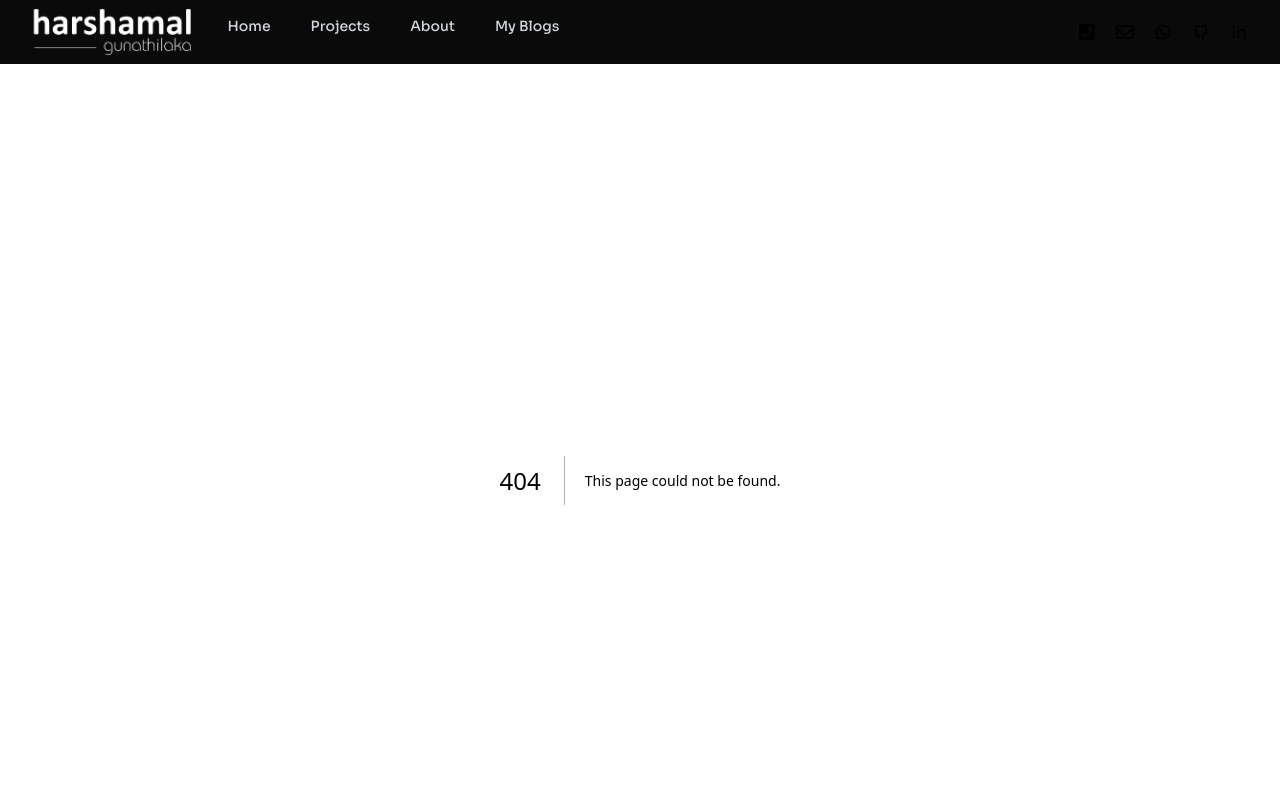
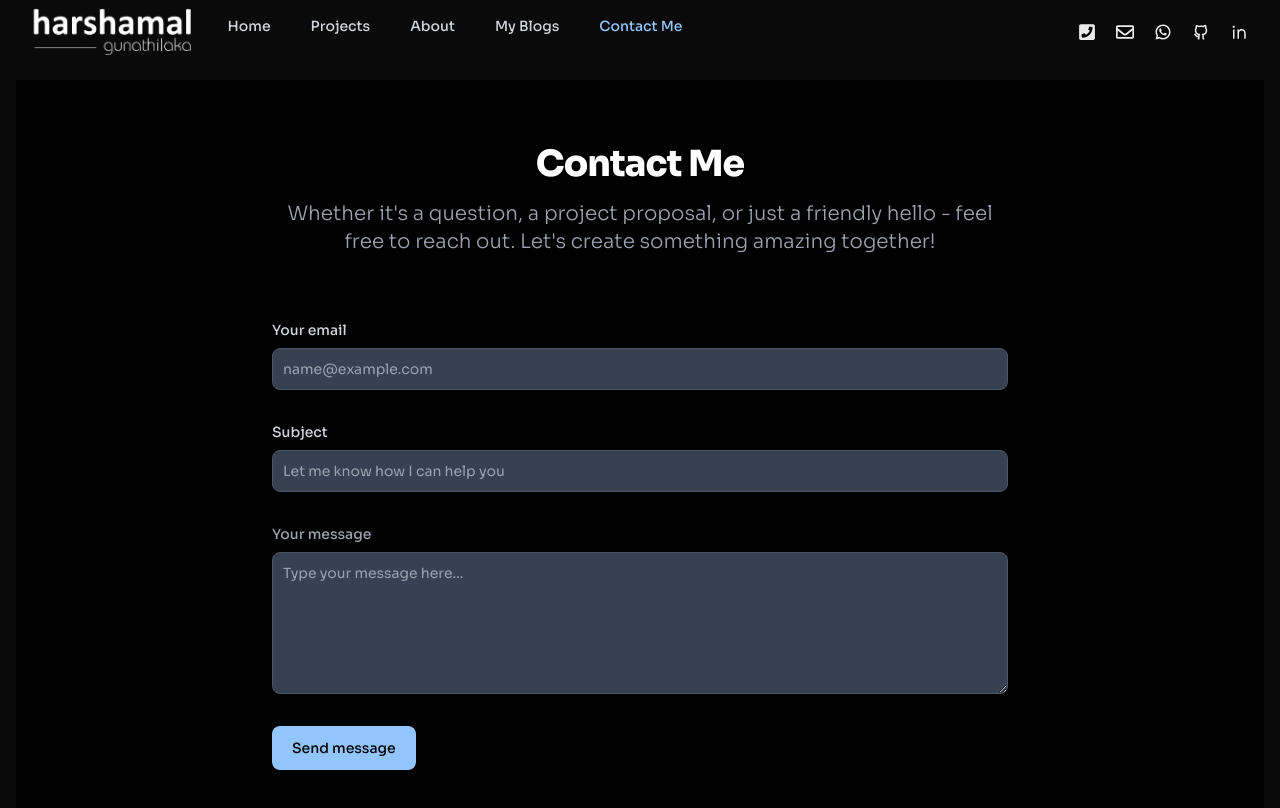
Before and after one commit to harshamalvishwajith/myportfolio, a Next.js app: page /contact in a window 1280 px wide. Before the commit this address had no page. Shown: the top 808 px of the page. Built offline with nearby package versions, Linux system fonts and the light colour scheme.

Commit message:
add contactme page

```diff
--- /dev/null
+++ b/app/api/send-email/route.ts
@@ -0,0 +1,35 @@
+import { NextRequest, NextResponse } from "next/server";
+
+export async function POST(req: NextRequest) {
+  try {
+    const { email, subject, message } = await req.json();
+
+    const response = await fetch("https://api.resend.com/emails", {
+      method: "POST",
+      headers: {
+        Authorization: `Bearer ${process.env.RESEND_API_KEY}`,
+        "Content-Type": "application/json",
+      },
+      body: JSON.stringify({
+        from: "contact@harshamal.me",
+        to: "harshamalvishwajith@gmail.com",
+        subject: subject,
+        text: `From: ${email}\n\n${message}`,
+      }),
+    });
+
+    if (!response.ok) {
+      throw new Error("Failed to send email");
+    }
+
+    return NextResponse.json(
+      { message: "Email sent successfully!" },
+      { status: 200 }
+    );
+  } catch (error) {
+    return NextResponse.json(
+      { error: (error as Error).message },
+      { status: 500 }
+    );
+  }
+}
--- /dev/null
+++ b/app/contact/page.tsx
@@ -0,0 +1,115 @@
+"use client";
+
+import { useState } from "react";
+
+const ContactForm = () => {
+  const [formData, setFormData] = useState({
+    email: "",
+    subject: "",
+    message: "",
+  });
+  const [status, setStatus] = useState("");
+
+  const handleChange = (
+    e: React.ChangeEvent<HTMLInputElement | HTMLTextAreaElement>
+  ) => {
+    setFormData({ ...formData, [e.target.name]: e.target.value });
+  };
+
+  const handleSubmit = async (e: React.FormEvent) => {
+    e.preventDefault();
+    setStatus("Sending...");
+
+    const response = await fetch("/api/send-email", {
+      method: "POST",
+      headers: { "Content-Type": "application/json" },
+      body: JSON.stringify(formData),
+    });
+
+    if (response.ok) {
+      setStatus("Message sent successfully!");
+      setFormData({ email: "", subject: "", message: "" });
+    } else {
+      setStatus("Failed to send message.");
+    }
+  };
+
+  return (
+    <section className="bg-black">
+      <div className="py-8 lg:py-16 px-4 mx-auto max-w-screen-md">
+        <h2 className="mb-4 text-4xl tracking-tight font-extrabold text-center text-white">
+          Contact Me
+        </h2>
+        <p className="mb-8 lg:mb-16 font-light text-center text-gray-400 sm:text-xl">
+          Whether it&apos;s a question, a project proposal, or just a friendly
+          hello - feel free to reach out. Let&apos;s create something amazing
+          together!
+        </p>
+        <form onSubmit={handleSubmit} className="space-y-8">
+          <div>
+            <label
+              htmlFor="email"
+              className="block mb-2 text-sm font-medium text-gray-300"
+            >
+              Your email
+            </label>
+            <input
+              type="email"
+              id="email"
+              name="email"
+              onChange={handleChange}
+              value={formData.email}
+              className="shadow-sm border text-sm rounded-lg focus:border-blue-500 block w-full p-2.5 bg-gray-700 border-gray-600 placeholder-gray-400 text-white focus:ring-blue-500"
+              placeholder="name@example.com"
+              required={true}
+            />
+          </div>
+          <div>
+            <label
+              htmlFor="subject"
+              className="block mb-2 text-sm font-medium text-gray-300"
+            >
+              Subject
+            </label>
+            <input
+              type="text"
+              id="subject"
+              name="subject"
+              onChange={handleChange}
+              value={formData.subject}
+              className="shadow-sm border text-sm rounded-lg focus:border-blue-500 block w-full p-2.5 bg-gray-700 border-gray-600 placeholder-gray-400 text-white focus:ring-blue-500"
+              placeholder="Let me know how I can help you"
+              required={true}
+            />
+          </div>
+          <div className="sm:col-span-2">
+            <label
+              htmlFor="message"
+              className="block mb-2 text-sm font-medium text-gray-400"
+            >
+              Your message
+            </label>
+            <textarea
+              id="message"
+              name="message"
+              onChange={handleChange}
+              value={formData.message}
+              rows={6}
+              className="block p-2.5 w-full text-sm rounded-lg shadow-sm border bg-gray-700 border-gray-600 placeholder-gray-400 text-white focus:ring-blue-500 focus:border-blue-500"
+              placeholder="Type your message here..."
+            />
+          </div>
+          <button
+            type="submit"
+            className="py-3 px-5 text-sm font-medium text-center text-black rounded-lg sm:w-fit focus:ring-4 focus:outline-none bg-blue-300 hover:bg-blue-700 focus:ring-blue-800"
+          >
+            Send message
+          </button>
+          {status && <p className="text-center text-sm mt-2">{status}</p>}
+        </form>
+      </div>
+    </section>
+  );
+};
+
+export default ContactForm;
--- a/app/ui/Navbar.tsx
+++ b/app/ui/Navbar.tsx
@@ -12,6 +12,7 @@ const navigation = [
   { name: "Projects", href: "/work", current: false },
   { name: "About", href: "/about", current: false },
   { name: "My Blogs", href: "/blog", current: false },
+  { name: "Contact Me", href: "/contact", current: false },
 ];
 
 export default function Navbar() {
@@ -31,7 +32,7 @@ export default function Navbar() {
       <div className="mx-auto max-w-7xl px-2 sm:px-6 lg:px-8">
         <div className="relative flex h-16 items-center justify-between">
           {/* Mobile menu button */}
-          <div className="absolute inset-y-0 left-0 flex items-center sm:hidden">
+          <div className="absolute inset-y-0 left-0 flex items-center md:hidden">
             <button
               onClick={() => setMobileMenuOpen(!mobileMenuOpen)}
               className="inline-flex items-center justify-center rounded-md p-2 text-gray-400 hover:bg-gray-700 hover:text-white"
@@ -42,7 +43,7 @@ export default function Navbar() {
           </div>
 
           {/* Logo and Navigation */}
-          <div className="flex flex-1 items-center justify-center sm:items-stretch sm:justify-start">
+          <div className="flex flex-1 items-center justify-center md:items-stretch md:justify-start">
             <Link href="/" className="flex shrink-0 items-center">
               <Image
                 alt="Your Company"
@@ -52,7 +53,7 @@ export default function Navbar() {
                 className="h-12 w-auto invert"
               />
             </Link>
-            <div className="hidden sm:ml-6 sm:block">
+            <div className="hidden md:ml-6 md:block">
               <div className="flex space-x-4">
                 {navigation.map((item) => (
                   <Link
@@ -99,7 +100,7 @@ export default function Navbar() {
 
       {/* Mobile menu */}
       {mobileMenuOpen && (
-        <div className="sm:hidden">
+        <div className="md:hidden">
           <div className="space-y-1 px-2 pt-2 pb-3">
             {navigation.map((item) => (
               <Link
```
